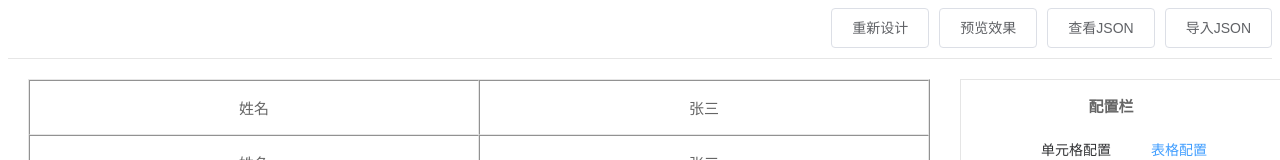
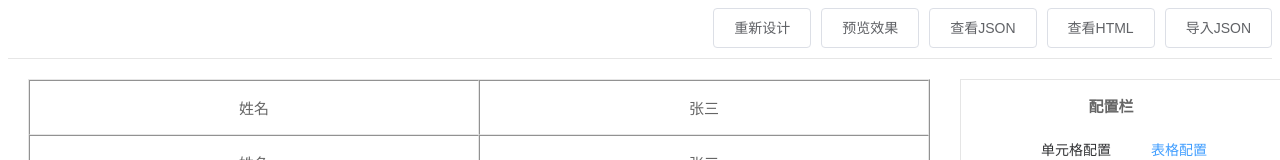
Before and after one commit to 448335044/my-table, a Vue app: page / in a window 1280 px wide. Shown: the top 160 px of the page. Built offline with nearby package versions, Linux system fonts and the light colour scheme.

Commit message:
生成html可直接使用

```diff
--- a/src/components/DesignPage.vue
+++ b/src/components/DesignPage.vue
@@ -4,11 +4,12 @@
       <el-button @click="reDesign">重新设计</el-button>
       <el-button @click="preview">预览效果</el-button>
       <el-button @click="showJson">查看JSON</el-button>
+      <el-button @click="showHtml">查看HTML</el-button>
       <el-button @click="importJson">导入JSON</el-button>
     </div>
     <div style="display: flex; width: 100%; padding: 20px">
       <div style="flex: 1; margin-right: 30px">
-        <table border cellspacing="0" style="width: 100%" ref="visual_table">
+        <table border cellspacing="0" style="width: 100%" ref="visual_table" id="myTable">
           <tbody>
             <tr v-for="(tr, trIndex) in tableData.trArr" :key="tr.id">
               <td
@@ -205,6 +206,14 @@
         <el-button type="primary" @click="dialogVisible = false">确 定</el-button>
     </span> -->
     </el-dialog>
+    <!-- 显示HTML -->
+    <el-dialog title="HTML数据" :visible.sync="isShowHtmlDialog" width="70%">
+      <el-input type="textarea" v-model="HtmlData"></el-input>
+      <!-- <span slot="footer" class="dialog-footer">
+        <el-button @click="dialogVisible = false">取 消</el-button>
+        <el-button type="primary" @click="dialogVisible = false">确 定</el-button>
+    </span> -->
+    </el-dialog>
     <!-- 导入JSON -->
     <el-dialog
       title="导入JSON数据"
@@ -231,6 +240,9 @@ export default {
     currentTdH:0,
     currentGe: undefined,    //定义当前格
     deleteTdTopRowspan: 1,  //当前格的rowspan
+
+    HtmlData:'', //html结构数据
+    isShowHtmlDialog: false,//显示html结构数据的弹窗
 
       isShowJsonDialog: false, //控制显示JSON弹窗
       isImportJsonDialog: false, //控制导入JSON弹窗
@@ -966,6 +978,13 @@ console.log("当前格格", this.currentGe)
       });
       this.bindTableData.cols = maxCol;
     },
+    // 查看html结构
+    showHtml() {
+      this.isShowHtmlDialog = true
+      let a = document.getElementById('myTable')
+      this.HtmlData = a.outerHTML
+
+    }
   },
   computed: {
     JsonData() {
```
Also changed, not shown: 1 other file (tests, documents, lock files or other folders).
